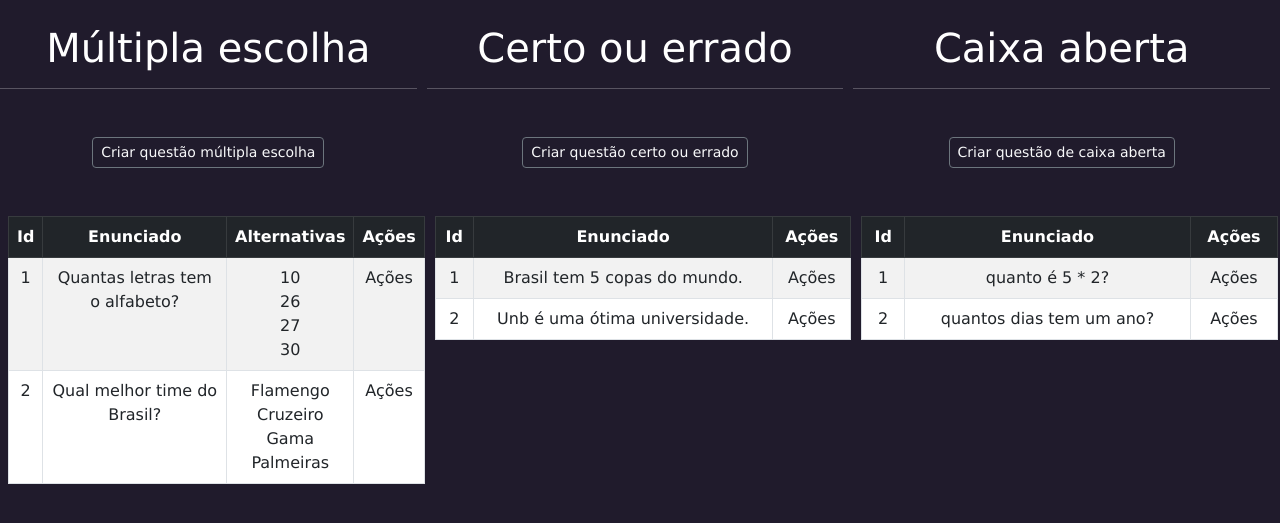
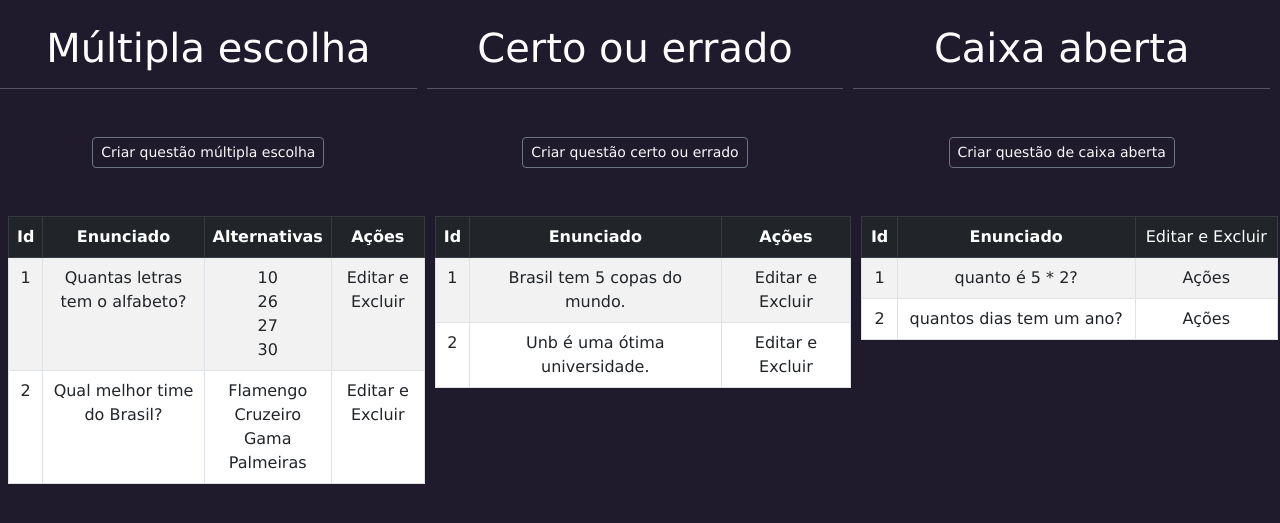
Before and after one commit to theorocha/Projeto-Final-ES, a Flask app: page /questoes in a window 1280 px wide. Shown: the top 523 px of the page. Run offline with Flask 3, Linux system fonts and the light colour scheme; a user stored in the database is signed in; some libraries are stand-ins or nearby versions.

Commit message:
tabelas para vizualização das questões

```diff
--- a/app/templates/questoes.html
+++ b/app/templates/questoes.html
@@ -40,7 +40,7 @@
                 {% for alternativa in questao.alternativas %} {{
                 alternativa.texto }} <br />{% endfor %}
               </td>
-              <td>Ações</td>
+              <td>Editar e Excluir</td>
             </tr>
             {% endfor %}
           </tbody>
@@ -69,7 +69,7 @@
             <tr>
               <td>{{ questao.id }}</td>
               <td>{{ questao.descricao }}</td>
-              <td>Ações</td>
+              <td>Editar e Excluir</td>
             </tr>
             {% endfor %}
           </tbody>
@@ -90,7 +90,7 @@
             <tr>
               <th scope="col">Id</th>
               <th scope="col">Enunciado</th>
-              <th scope="col">Ações</th>
+              <td>Editar e Excluir</td>
             </tr>
           </thead>
           <tbody>
```
Also changed, not shown: 1 other file.
